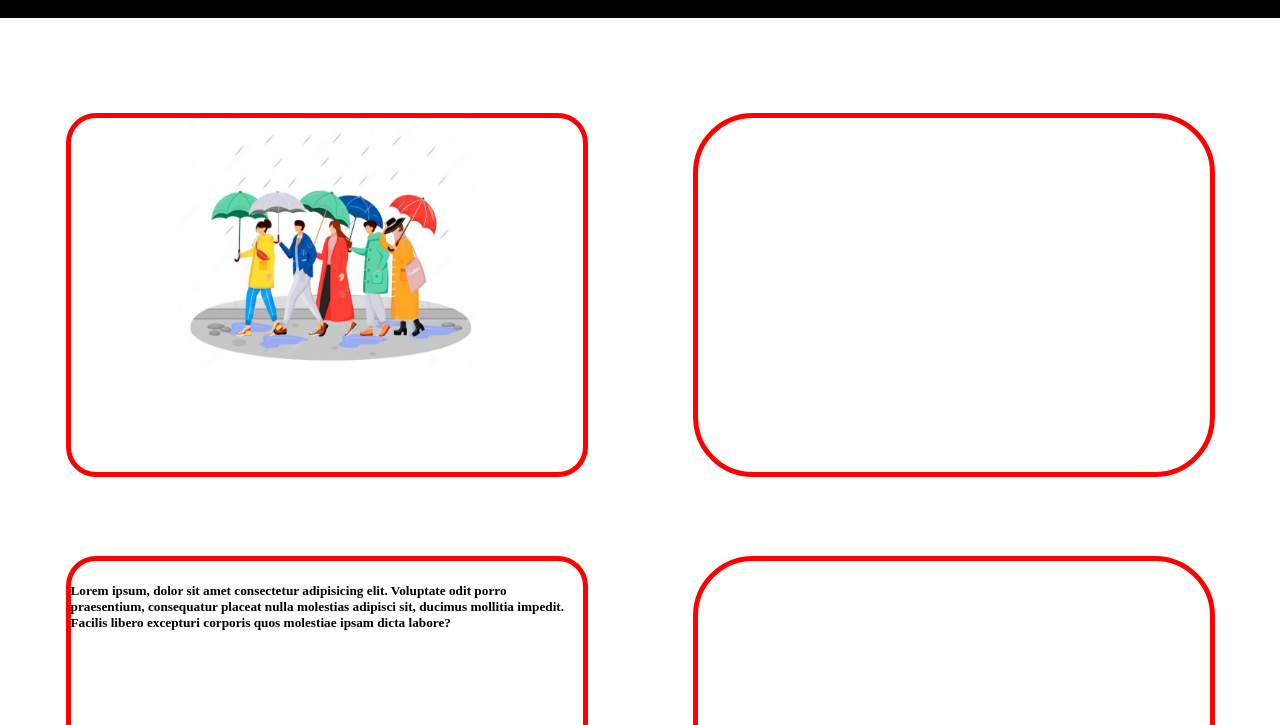
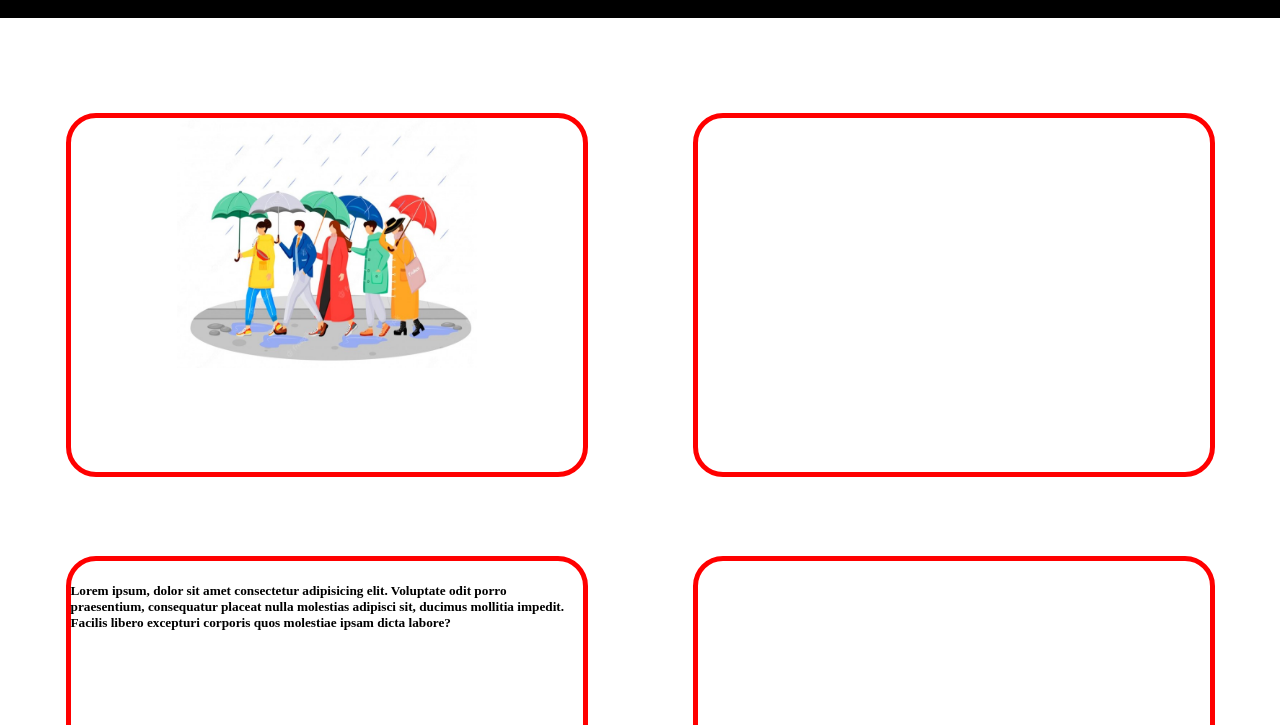
Before and after one commit to aryanseth9795/drag-drop, a plain HTML site: page index.html in a window 1280 px wide. Shown: the part 75-800 px from the top of the page. Drawn offline with Linux system fonts and the light colour scheme.

Commit message:
Update style.css

```diff
--- a/style.css
+++ b/style.css
@@ -60,7 +60,7 @@
   display: flex;
   justify-content: center;
 cursor:grab;
-border-radius: 60px;
+border-radius: 30px;
 }
 h3{
     cursor: grab;
```
